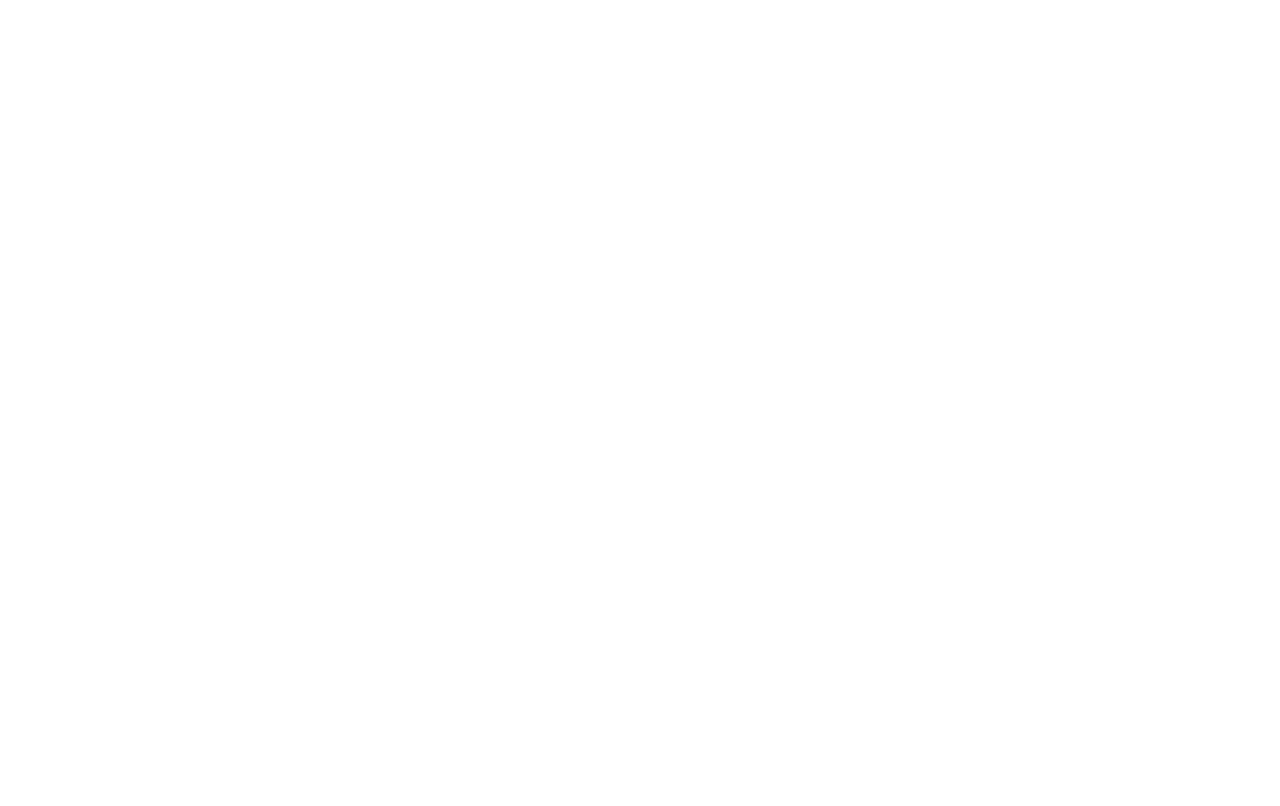
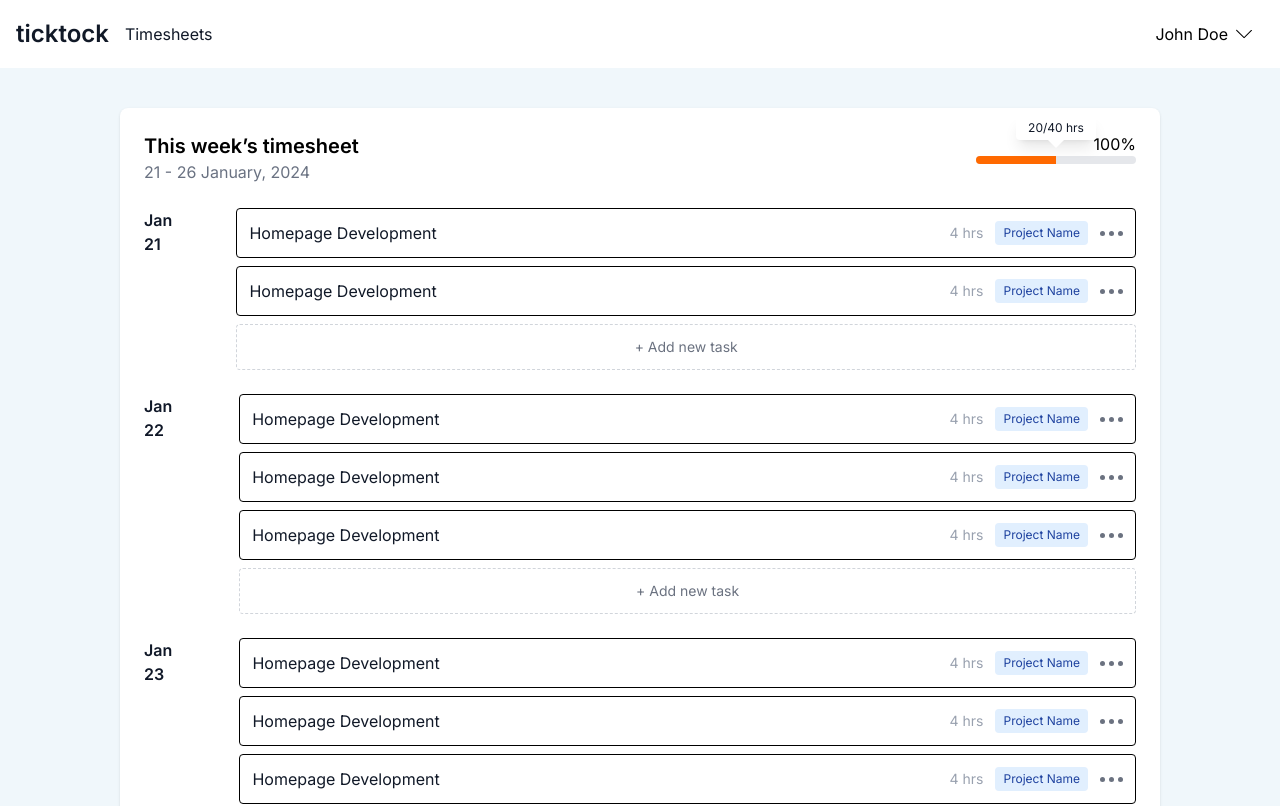
Before and after one commit to Madhuravas/timesheet-dashboard, a React (Vite) app in the folder timesheet-dashboard/: page /timesheet/1 in a window 1280 px wide. Before the commit this address had no page. Shown: the top 806 px of the page. Built offline with nearby package versions, Linux system fonts and the light colour scheme.

Commit message:
Created week timw sheet details page,model,tooltip components

```diff
--- a/timesheet-dashboard/src/App.tsx
+++ b/timesheet-dashboard/src/App.tsx
@@ -4,6 +4,7 @@
 import { BrowserRouter, Route, Routes, Navigate } from 'react-router-dom';
 import LoginPage from './pages/LoginPage';
 import TimeSheetPage from './pages/TimeSheetPage';
+import WeekTimesheetDetailsPage from './pages/WeekTimesheetDelailsPage';
 
 function App() {
   const [isAuthenticated, setIsAuthenticated] = useState(true);
@@ -26,6 +27,7 @@
         <Route
           element={isAuthenticated ? (<Main />) : (<Navigate to="/" />)}>
           <Route path="/timesheet" element={<TimeSheetPage />} />
+          <Route path="/timesheet/:weekId" element={<WeekTimesheetDetailsPage />} />
           {/* add more protected routes here */}
         </Route>
       </Routes>
--- a/timesheet-dashboard/src/components/Table.tsx
+++ b/timesheet-dashboard/src/components/Table.tsx
@@ -26,7 +26,7 @@
                             <StatusCard title={status}/>
                         </td>
                         <td className="px-4 py-4 text-center">
-                            <a href="#" className="text-[#1C64F2] font-semibold  cursor-pointer">
+                            <a href={"/timesheet/" + week} className="text-[#1C64F2] font-semibold  cursor-pointer">
                                 {action}
                             </a>
                         </td>
--- a/timesheet-dashboard/src/pages/Main.tsx
+++ b/timesheet-dashboard/src/pages/Main.tsx
@@ -6,7 +6,7 @@
     return (
         <div className="flex flex-col min-h-screen">
             <Navbar />
-            <div className="bg-[#f0f7fb] px-24 py-10 flex-1">
+            <div className="bg-[#f0f7fb] px-30 py-10 flex-1">
                 <Outlet />
                 <div className="mt-6">
                     <Footer />
--- /dev/null
+++ b/timesheet-dashboard/src/pages/WeekTimesheetDelailsPage.tsx
@@ -0,0 +1,192 @@
+import { useState } from "react";
+import Tooltip from "../utils/Tooltip";
+import Model from "../utils/Model";
+
+type Task = {
+    id: string;
+    title: string;
+    hours: number;
+    project: string;
+};
+
+type Day = {
+    date: string;
+    tasks: Task[];
+};
+
+type Timesheet = {
+    week: string;
+    totalHours: { logged: number; target: number };
+    days: Day[];
+};
+
+const initialData: Timesheet = {
+    week: "21 - 26 January, 2024",
+    totalHours: {
+        logged: 20,
+        target: 40,
+    },
+    days: [
+        {
+            date: "Jan 21",
+            tasks: [
+                { id: "t1", title: "Homepage Development", hours: 4, project: "Project Name" },
+                { id: "t2", title: "Homepage Development", hours: 4, project: "Project Name" },
+            ],
+        },
+        {
+            date: "Jan 22",
+            tasks: [
+                { id: "t3", title: "Homepage Development", hours: 4, project: "Project Name" },
+                { id: "t4", title: "Homepage Development", hours: 4, project: "Project Name" },
+                { id: "t5", title: "Homepage Development", hours: 4, project: "Project Name" },
+            ],
+        },
+        {
+            date: "Jan 23",
+            tasks: [
+                { id: "t6", title: "Homepage Development", hours: 4, project: "Project Name" },
+                { id: "t7", title: "Homepage Development", hours: 4, project: "Project Name" },
+                { id: "t8", title: "Homepage Development", hours: 4, project: "Project Name" },
+            ],
+        },
+        {
+            date: "Jan 24",
+            tasks: [
+                { id: "t9", title: "Homepage Development", hours: 4, project: "Project Name" },
+                { id: "t10", title: "Homepage Development", hours: 4, project: "Project Name" },
+                { id: "t11", title: "Homepage Development", hours: 4, project: "Project Name" },
+            ],
+        },
+        {
+            date: "Jan 25",
+            tasks: [],
+        },
+        {
+            date: "Jan 26",
+            tasks: [],
+        },
+    ],
+};
+
+const ModelOptions = ["Edit", "Delete"];
+
+function WeekTimesheetDetailsPage() {
+    const [data, setData] = useState<Timesheet>(initialData);
+    const [showModel, setShowModel] = useState<boolean>(false);
+    const [selectedModel, setSelectedModel] = useState<string>("");
+
+    const handleShowModel = (id: string) => {
+        if(!id){
+            setShowModel(false);
+            setSelectedModel('');
+            return;
+        }
+        setSelectedModel(id);
+        setShowModel(prev => !prev);
+    };
+
+    const handleAddTask = (dayIndex: number) => {
+        const newTask: Task = {
+            id: Date.now().toString(),
+            title: "New Task",
+            hours: 1,
+            project: "Project Name",
+        };
+        const updatedDays = [...data.days];
+        updatedDays[dayIndex].tasks.push(newTask);
+
+        setData({
+            ...data,
+            days: updatedDays,
+            totalHours: {
+                ...data.totalHours,
+                logged: data.totalHours.logged + newTask.hours,
+            },
+        });
+    };
+
+    //   const handleDeleteTask = (dayIndex: number, taskId: string) => {
+    //     const updatedDays = [...data.days];
+    //     const taskToDelete = updatedDays[dayIndex].tasks.find((t) => t.id === taskId);
+    //     if (!taskToDelete) return;
+
+    //     updatedDays[dayIndex].tasks = updatedDays[dayIndex].tasks.filter((t) => t.id !== taskId);
+
+    //     setData({
+    //       ...data,
+    //       days: updatedDays,
+    //       totalHours: {
+    //         ...data.totalHours,
+    //         logged: data.totalHours.logged - taskToDelete.hours,
+    //       },
+    //     });
+    //   };
+
+    return (
+        <div className=" mx-auto bg-white p-6 rounded-lg shadow">
+            {/* Header */}
+            <div className="flex justify-between items-center mb-6">
+                <div>
+                    <h2 className="text-xl font-semibold">This week’s timesheet</h2>
+                    <p className="text-gray-500">{data.week}</p>
+                </div>
+                <div className="w-40">
+                    <div className="text-sm text-right -mb-5">
+                        <Tooltip text={`${data.totalHours.logged}/${data.totalHours.target} hrs`} />
+                    </div>
+                    <p className="text-right">100%</p>
+                    <div className="h-2 w-full bg-gray-200 rounded-full overflow-hidden">
+                        <div
+                            className="h-2 bg-orange-500"
+                            style={{
+                                width: `${(data.totalHours.logged / data.totalHours.target) * 100}%`,
+                            }}
+                        ></div>
+                    </div>
+                </div>
+            </div>
+
+            {/* Days */}
+            {data.days.map((day, dayIndex) => (
+                <div key={day.date} className="mb-6 flex gap-12">
+                    <h3 className="font-semibold text-gray-900 mb-2">{day.date}</h3>
+                    <div className="w-full">
+                        {day.tasks.map(task => (
+                            <div
+                                key={task.id}
+                                className="flex justify-between items-center border rounded p-3 mb-2"
+                            >
+                                <span className="text-[#111928]">{task.title}</span>
+                                <div className="flex items-center gap-3">
+                                    <span className="text-sm text-gray-400">{task.hours} hrs</span>
+                                    <span className="px-2 py-1 text-xs bg-[#E1EFFE] rounded text-[#1E429F]">
+                                        {task.project}
+                                    </span>
+                                    <div>
+                                        <button onClick={() => handleShowModel(task.id)} className="flex justify-center items-center gap-1 cursor-pointer">
+                                            <div className="h-[5px] w-[5px] rounded-full bg-[#6B7280]"></div>
+                                            <div className="h-[5px] w-[5px] rounded-full bg-[#6B7280]"></div>
+                                            <div className="h-[5px] w-[5px] rounded-full bg-[#6B7280]"></div>
+                                        </button>
+                                        {showModel && selectedModel === task.id && <Model options={ModelOptions} onClose={() => handleShowModel("")}/>}
+                                    </div>
+                                </div>
+                            </div>
+                        ))}
+
+                        <button
+                            onClick={() => handleAddTask(dayIndex)}
+                            className="text-sm border  hover:border-[#1A56DB] border-[#D1D5DB] cursor-pointer border-dashed p-3 rounded hover:bg-[#E1EFFE] bg-[#ffffff] hover:text-[#1A56DB] text-[#6B7280] w-full"
+                        >
+                            + Add new task
+                        </button>
+                    </div>
+                </div>
+            ))}
+        </div>
+    );
+};
+
+
+export default WeekTimesheetDetailsPage;
--- /dev/null
+++ b/timesheet-dashboard/src/utils/Model.tsx
@@ -0,0 +1,32 @@
+import { useRef, useEffect} from "react";
+
+function Model({options, onClose}: {options: string[]; onClose: () => void}) {
+    const modelRef = useRef<HTMLDivElement>(null);
+    useEffect(() => {
+        function handleClickOutside(event: MouseEvent) {
+            if (modelRef.current && !modelRef.current.contains(event.target as Node)) {
+                onClose();
+            }
+        }
+        document.addEventListener("mousedown", handleClickOutside);
+        return () => {
+            document.removeEventListener("mousedown", handleClickOutside);
+        };
+    }, [onClose]);
+
+    return (
+        <div ref={modelRef} className="absolute bg-white border border-gray-300 rounded shadow-lg w-20 z-20 mt-2 -ml-6">
+            {options.map((option, index) => (
+                <div
+                    key={index}
+                    className={`px-4 py-2 hover:bg-gray-100 cursor-pointer ${option === "Delete" ? "text-red-500" : "text-gray-700"}`}
+                >
+                    {option}
+                </div>
+            ))}
+        </div>
+
+    )
+};
+
+export default Model;
--- /dev/null
+++ b/timesheet-dashboard/src/utils/Tooltip.tsx
@@ -0,0 +1,12 @@
+function Tooltip({text}: {text:string}) {
+    return (
+        <div className="relative flex flex-col items-center group">
+            <span className="absolute bottom-full mb-3 px-3 py-1 bg-[#fff] text-[#111928] text-xs rounded shadow-lg z-10 whitespace-nowrap">
+                {text}
+                <span className="absolute left-1/2 transform -translate-x-1/2 top-full w-0 h-0 border-x-8 border-x-transparent border-t-8 border-t-[#ffffff]"></span>
+            </span>
+        </div>
+    );
+};
+
+export default Tooltip;
```
